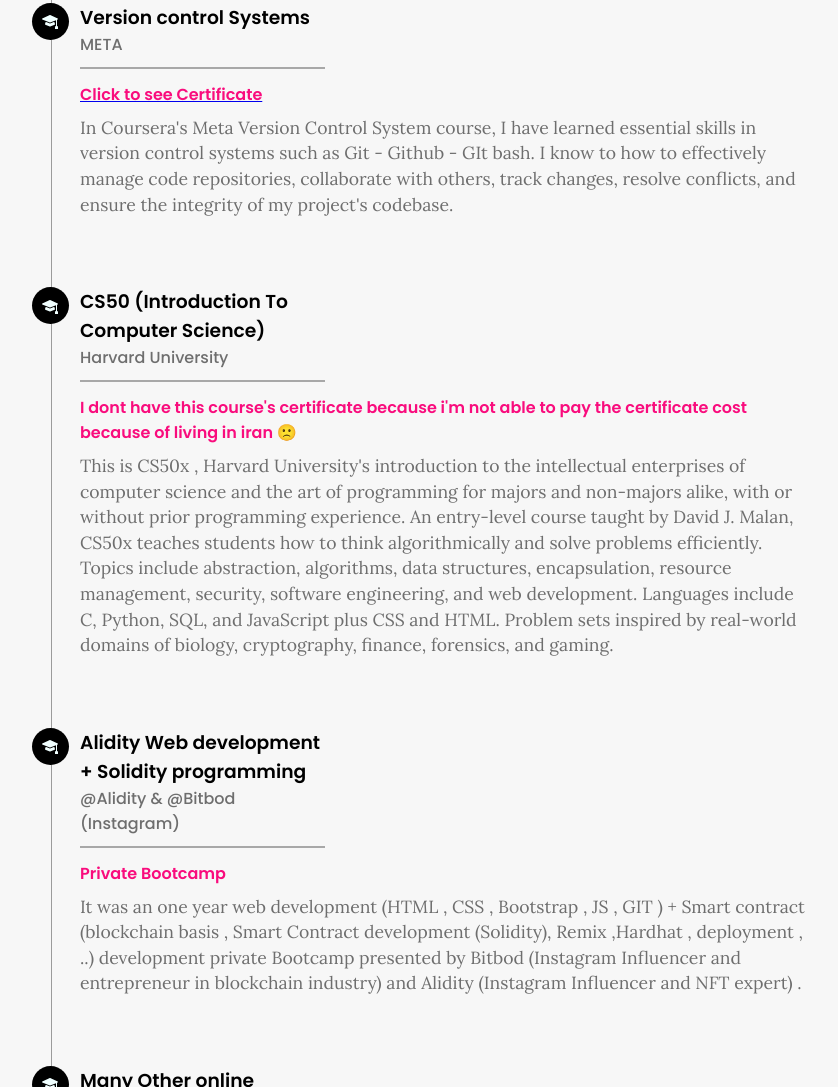
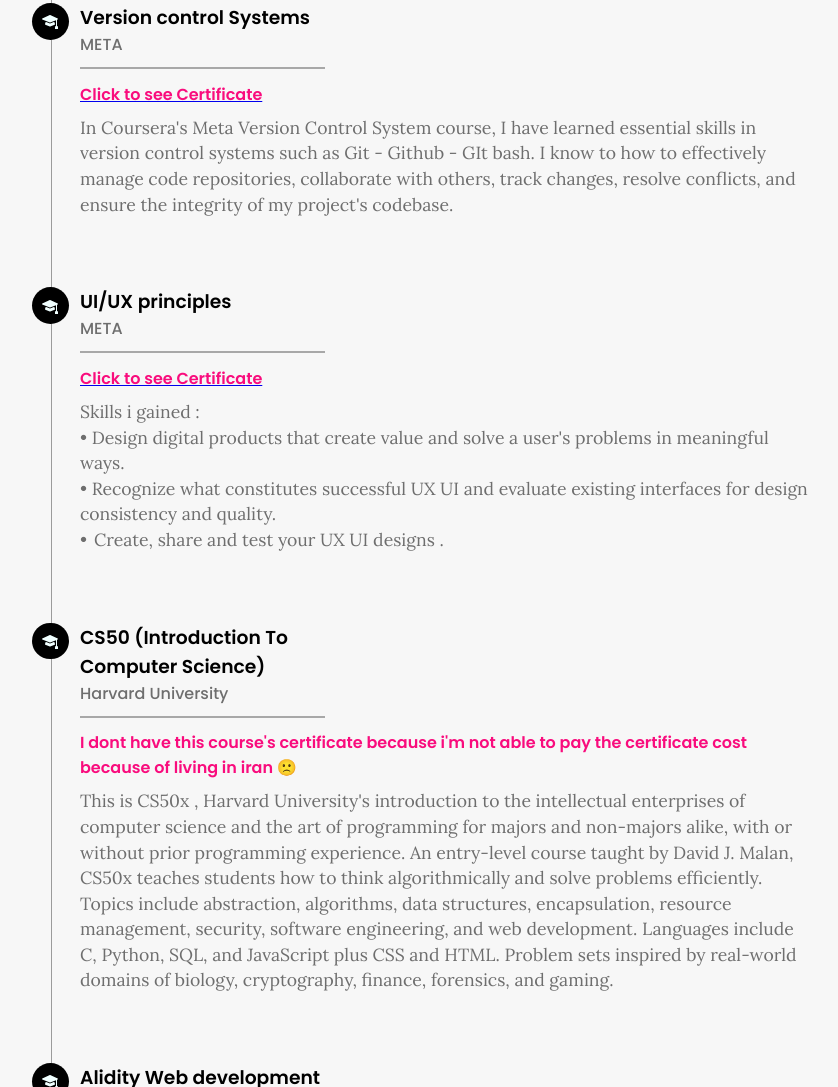
Before and after one commit to danialeyz/Portfolio, a website: page index.html in a window 1280 px wide. Shown: the part 3929-5016 px from the top of the page, without its empty margins (184-1022 px from the left). Drawn offline with nearby package versions, Linux system fonts and the light colour scheme.

Commit message:
ui/ux course added

```diff
--- a/index.html
+++ b/index.html
@@ -528,6 +528,60 @@
                       </p>
                     </div>
                   </div>
+                  <!-- /timeline-block -->
+
+                  <div
+                    class="timeline-block"
+                    class="section-2-profile"
+                    data-aos="fade-right"
+                    data-aos-offset="300"
+                    data-aos-easing="ease-in-sine"
+                    data-aos-delay="100"
+                  >
+                    <div class="timeline-ico">
+                      <svg
+                        xmlns="http://www.w3.org/2000/svg"
+                        width="16"
+                        height="16"
+                        fill="currentColor"
+                        class="bi bi-mortarboard-fill"
+                        viewBox="0 0 16 16"
+                      >
+                        <path
+                          d="M8.211 2.047a.5.5 0 0 0-.422 0l-7.5 3.5a.5.5 0 0 0 .025.917l7.5 3a.5.5 0 0 0 .372 0L14 7.14V13a1 1 0 0 0-1 1v2h3v-2a1 1 0 0 0-1-1V6.739l.686-.275a.5.5 0 0 0 .025-.917l-7.5-3.5Z"
+                        />
+                        <path
+                          d="M4.176 9.032a.5.5 0 0 0-.656.327l-.5 1.7a.5.5 0 0 0 .294.605l4.5 1.8a.5.5 0 0 0 .372 0l4.5-1.8a.5.5 0 0 0 .294-.605l-.5-1.7a.5.5 0 0 0-.656-.327L8 10.466 4.176 9.032Z"
+                        />
+                      </svg>
+                    </div>
+
+                    <div class="timeline-header">
+                      <h3>UI/UX principles</h3>
+                      <p>META</p>
+                    </div>
+
+                    <div class="timeline-content">
+                      <a
+                        href="https://www.coursera.org/account/accomplishments/verify/HNQZYB243BLA"
+                        target="_blank"
+                      >
+                        <h4>Click to see Certificate</h4></a
+                      >
+                      <p>
+                        Skills i gained : <br />
+                        • Design digital products that create value and solve a
+                        user's problems in meaningful ways. <br />
+                        • Recognize what constitutes successful UX UI and
+                        evaluate existing interfaces for design consistency and
+                        quality.
+
+                        <br />
+                        •  Create, share and test your UX UI designs .
+                      </p>
+                    </div>
+                  </div>
+
                   <!-- /timeline-block -->
 
                   <div
```
